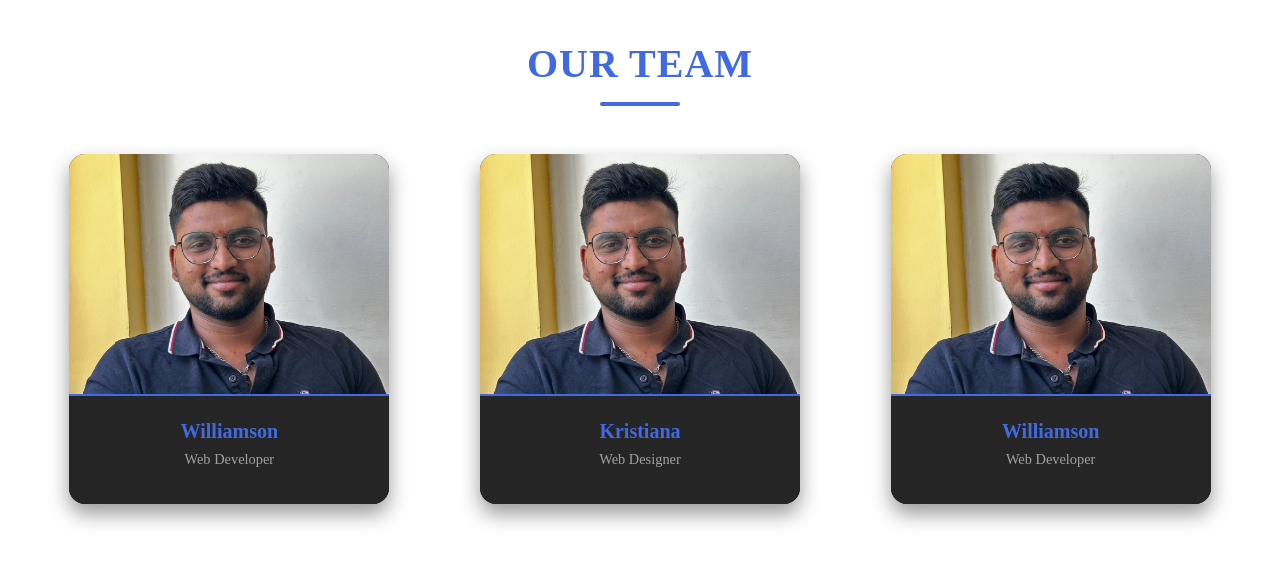
After one commit to shamanthkumar2003/optimum_sync, a PHP site: page /pages/team.php in a window 1280 px wide. The commit adds this page. Shown: the top 564 px of the page. Run offline with PHP 8.4, Linux system fonts and the light colour scheme.

```diff
--- a/contact.php
+++ b/contact.php
@@ -135,4 +135,6 @@ if ($_SERVER["REQUEST_METHOD"] === "POST") {
     </div>
 </section>
 
+
+
 <?php include 'includes/footer.php'; ?>
--- /dev/null
+++ b/pages/team.php
@@ -0,0 +1,280 @@
+<!DOCTYPE html>
+<html lang="en">
+<head>
+    <meta charset="UTF-8">
+    <meta name="viewport" content="width=device-width, initial-scale=1.0">
+    <link rel="stylesheet" href="https://cdnjs.cloudflare.com/ajax/libs/font-awesome/6.4.0/css/all.min.css">
+    <style>
+        /* body {
+            font-family: 'Segoe UI', Tahoma, Geneva, Verdana, sans-serif;
+            background-color: #121212;
+            color: #e0e0e0;
+            margin: 0;
+            padding: 0;
+        } */
+
+        .page-title {
+            text-align: center;
+            padding: 2rem 0;
+            margin: 0;
+            font-size: 2.5rem;
+            font-weight: 700;
+            color: #4169e1;
+            letter-spacing: 1px;
+            text-transform: uppercase;
+            position: relative;
+        }
+
+        .page-title:after {
+            content: '';
+            display: block;
+            width: 80px;
+            height: 4px;
+            background: #4169e1;
+            margin: 15px auto 0;
+            border-radius: 2px;
+        }
+
+        /* Container for the grid layout */
+        .team-container {
+            display: grid;
+            grid-template-columns: repeat(auto-fit, minmax(300px, 1fr));
+            gap: 2rem;
+            padding: 1rem 2rem 3rem;
+            max-width: 1200px;
+            margin: 0 auto;
+            justify-content: center;
+        }
+
+        /* Card container */
+        .our-team {
+            position: relative;
+            background: #1e1e1e;
+            border-radius: 16px;
+            box-shadow: 0 10px 20px rgba(0, 0, 0, 0.4);
+            overflow: hidden;
+            transition: all 0.3s ease;
+            min-height: 350px;
+            width: 100%;
+            max-width: 320px;
+            display: flex;
+            flex-direction: column;
+            margin: 0 auto;
+        }
+
+        .our-team:hover {
+            transform: translateY(-5px);
+            box-shadow: 0 15px 30px rgba(0, 0, 0, 0.4);
+        }
+
+        /* Image inside each card */
+        .team-img {
+            position: relative;
+            overflow: hidden;
+            height: 240px;
+            display: flex;
+            justify-content: center;
+            align-items: center;
+        }
+
+        .team-img img {
+            width: 100%;
+            height: 100%;
+            object-fit: cover;
+            object-position: center;
+            transition: transform 0.5s ease;
+        }
+
+        .our-team:hover .team-img img {
+            transform: scale(1.05);
+        }
+
+        /* Social links */
+        .social {
+            width: 100%;
+            height: 100%;
+            background: rgba(65, 105, 225, 0.8);
+            position: absolute;
+            top: 0;
+            left: 0;
+            opacity: 0;
+            display: flex;
+            justify-content: center;
+            align-items: center;
+            transition: all 0.4s ease;
+        }
+
+        .our-team:hover .social {
+            opacity: 1;
+        }
+
+        .social ul {
+            padding: 0;
+            margin: 0;
+            list-style: none;
+            display: flex;
+            gap: 15px;
+        }
+
+        .social ul li {
+            transform: translateY(50px);
+            opacity: 0;
+            transition: all 0.3s ease;
+            transition-delay: calc(0.1s * var(--i));
+        }
+
+        .our-team:hover .social ul li {
+            transform: translateY(0);
+            opacity: 1;
+        }
+
+        .social ul li a {
+            display: flex;
+            justify-content: center;
+            align-items: center;
+            width: 45px;
+            height: 45px;
+            border-radius: 50%;
+            font-size: 18px;
+            color: #e0e0e0;
+            background: rgba(0, 0, 0, 0.3);
+            transition: all 0.3s ease;
+        }
+
+        .social ul li a:hover {
+            background: #e0e0e0;
+            color: #4169e1;
+            transform: scale(1.1);
+        }
+
+        /* Team content */
+        .team-content {
+            padding: 1.5rem;
+            background: #252525;
+            color: #e0e0e0;
+            flex-grow: 1;
+            display: flex;
+            flex-direction: column;
+            gap: 0.5rem;
+            border-top: 2px solid #4169e1;
+            text-align: center;
+        }
+
+        .title {
+            font-size: 1.25rem;
+            font-weight: 600;
+            margin: 0;
+            color: #4169e1;
+        }
+
+        .post {
+            font-size: 0.9rem;
+            color: #a0a0a0;
+            font-weight: 500;
+        }
+
+        /* Glowing effect on hover */
+        .our-team::after {
+            content: '';
+            position: absolute;
+            top: 0;
+            left: 0;
+            width: 100%;
+            height: 100%;
+            box-shadow: 0 0 25px #4169e1;
+            opacity: 0;
+            transition: opacity 0.3s ease;
+            z-index: -1;
+            border-radius: 16px;
+        }
+
+        .our-team:hover::after {
+            opacity: 0.2;
+        }
+
+        /* Responsive design adjustments */
+        @media (max-width: 768px) {
+            .team-container {
+                padding: 1rem;
+                gap: 1.5rem;
+            }
+
+            .page-title {
+                font-size: 2rem;
+                padding: 1.5rem 0;
+            }
+        }
+
+        @media (max-width: 480px) {
+            .our-team {
+                min-height: 320px;
+                max-width: 100%;
+            }
+
+            .team-img {
+                height: 200px;
+            }
+
+            .page-title {
+                font-size: 1.75rem;
+                padding: 1rem 0;
+            }
+        }
+    </style>
+</head>
+<body>
+
+<h1 class="page-title">Our Team</h1>
+
+<div class="team-container">
+    <div class="our-team">
+        <div class="team-img">
+        <img src="../assets/founder.jpg" alt="Founder">
+        <div class="social">
+                <ul>
+                    <li style="--i:1"><a href="#"><i class="fab fa-linkedin"></i></a></li>
+                    <li style="--i:3"><a href="#"><i class="far fa-envelope"></i></a></li>
+                </ul>
+            </div>
+        </div>
+        <div class="team-content">
+            <h3 class="title">Williamson</h3>
+            <span class="post">Web Developer</span>
+        </div>
+    </div>
+
+    <div class="our-team">
+        <div class="team-img">
+            <img src="../assets/founder.jpg" alt="Founder">
+            <div class="social">
+                <ul>
+                    <li style="--i:1"><a href="#"><i class="fab fa-linkedin"></i></a></li>
+                    <li style="--i:3"><a href="#"><i class="far fa-envelope"></i></a></li>
+                </ul>
+            </div>
+        </div>
+        <div class="team-content">
+            <h3 class="title">Kristiana</h3>
+            <span class="post">Web Designer</span>
+        </div>
+    </div>
+
+    <div class="our-team">
+        <div class="team-img">
+        <img src="../assets/founder.jpg" alt="Founder">
+        <div class="social">
+                <ul>
+                    <li style="--i:1"><a href="#"><i class="fab fa-linkedin"></i></a></li>
+                    <li style="--i:3"><a href="#"><i class="far fa-envelope"></i></a></li>
+                </ul>
+            </div>
+        </div>
+        <div class="team-content">
+            <h3 class="title">Williamson</h3>
+            <span class="post">Web Developer</span>
+        </div>
+    </div>
+</div>
+
+</body>
+</html>
```
Also changed, not shown: assets/founder.jpg (added).
